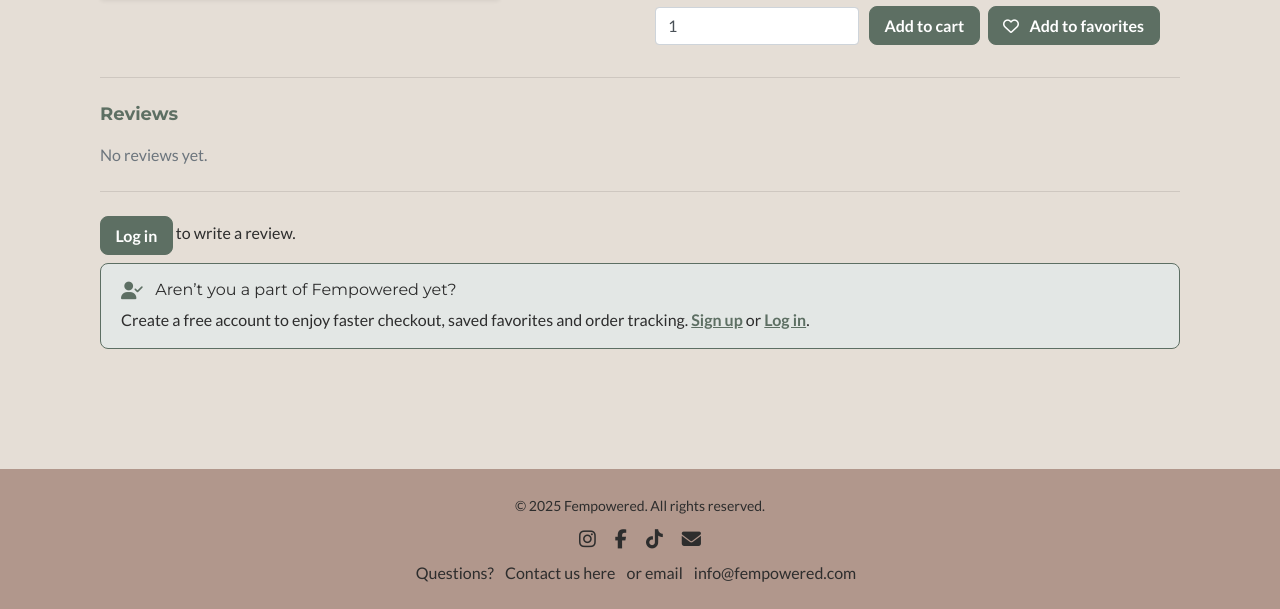
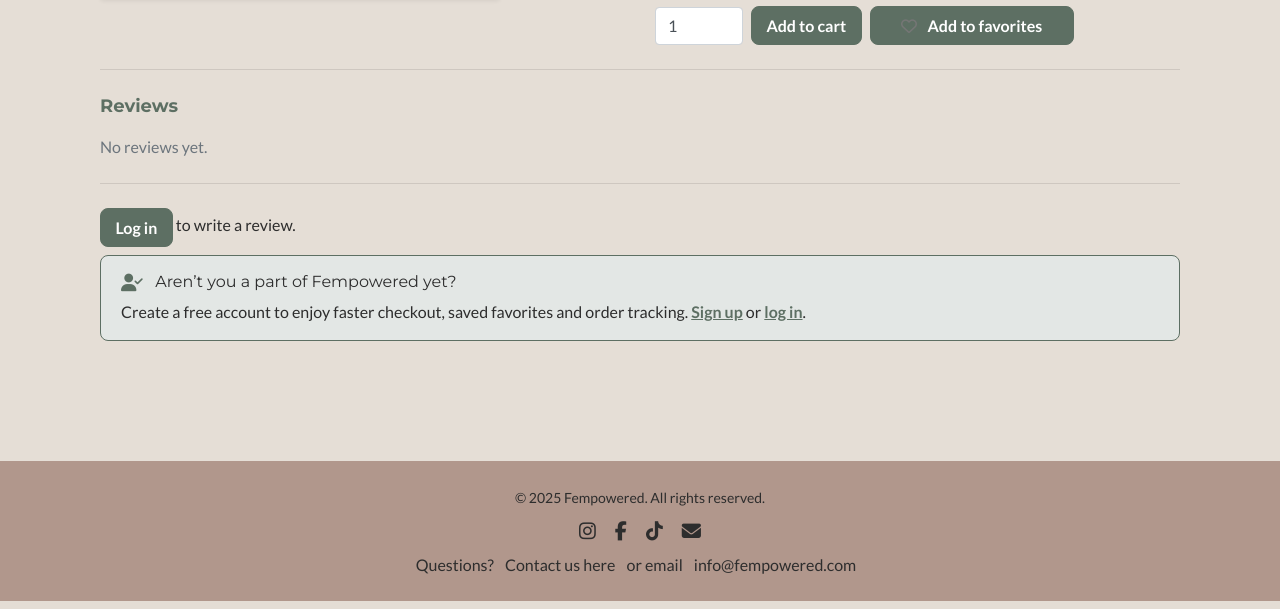
Before and after one commit to emelie-nilsson/fempowered, a Django app: page /shop/products/1/ in a window 1280 px wide. Shown: the part 445-1054 px from the top of the page. Run offline with Django 3.2, Linux system fonts and the light colour scheme; data comes from the database, SQL or seed files in the repository; data that the repository does not hold is empty; parts of the project's set-up code (start-up, migrations or seed data) failed here and were passed over.

Commit message:
Fix styling on product details

```diff
--- a/shop/templates/shop/product_detail.html
+++ b/shop/templates/shop/product_detail.html
@@ -14,14 +14,14 @@
       {% elif product.image_catalog %}
         <img src="/media/{{ product.image_catalog }}" class="img-fluid rounded shadow-sm" alt="{{ product.name }}" loading="lazy">
       {% else %}
-        <!-- Neutral box when no image is available -->
-        <div class="bg-light w-100" style="aspect-ratio:2/3;"></div>
+        <!-- Placeholder (styled in CSS only) -->
+        <div class="img-placeholder img-placeholder--portrait rounded shadow-sm"></div>
       {% endif %}
     </div>
 
     <!-- Right: product info and actions -->
     <div class="col-md-6">
-      <!-- Bigger green heading: size from main-heading, color from page-subtitle -->
+      <!-- Bigger green heading via existing classes -->
       <h1 class="main-heading page-subtitle mb-2">{{ product.name }}</h1>
 
       {% if product.color %}
@@ -34,10 +34,10 @@
         <p class="lead">{{ product.description }}</p>
       {% endif %}
 
-      <!-- Actions: Add to cart + Add/Remove favorites -->
-      <div class="d-flex flex-wrap align-items-end">
+      <!-- Actions: Add to cart + Add/Remove favorites (no layout jump) -->
+      <div class="actions">
         <!-- Add to cart -->
-        <form method="post" action="{% url 'add_to_cart' product.id %}" class="mr-2 mb-2">
+        <form method="post" action="{% url 'add_to_cart' product.id %}">
           {% csrf_token %}
           <div class="form-row align-items-end">
             <div class="col-auto">
@@ -45,31 +45,30 @@
               <input id="qty" type="number" name="quantity" min="1" value="1" class="form-control" required>
             </div>
             <div class="col-auto">
-              <button class="btn btn-fem mt-3">Add to cart</button>
+              <button class="btn btn-fem">Add to cart</button>
             </div>
           </div>
         </form>
 
-        <!-- Add/Remove favorites: same primary button style so hover matches -->
+        <!-- Favorites: same primary style; text/icon toggled by aria-pressed -->
         <form method="post"
               action="{% url 'toggle_favorite' product.id %}?next={{ request.get_full_path|urlencode }}"
-              class="mb-2">
+              class="fav-detail-form">
           {% csrf_token %}
-          {% if is_favorite %}
-            <button type="submit" class="btn btn-fem mt-3">
-              <i class="fa-solid fa-heart mr-1"></i> Remove from favorites
-            </button>
-          {% else %}
-            <button type="submit" class="btn btn-fem mt-3">
-              <i class="fa-regular fa-heart mr-1"></i> Add to favorites
-            </button>
-          {% endif %}
+          <button type="submit"
+                  class="btn btn-fem fav-detail-btn"
+                  aria-pressed="{{ is_favorite|yesno:'true,false' }}">
+            <i class="fa-regular fa-heart mr-1 fav-icon not-fav"></i>
+            <i class="fa-solid fa-heart mr-1 fav-icon is-fav"></i>
+            <span data-add>Add to favorites</span>
+            <span data-remove>Remove from favorites</span>
+          </button>
         </form>
       </div>
     </div>
   </div>
 
-  <!-- Reviews section -->
+  <!-- Reviews -->
   <hr class="my-4">
   <h2 class="h5 page-subtitle mb-3">Reviews</h2>
 
@@ -78,15 +77,15 @@
       {% for r in reviews %}
         <li class="mb-3">
           <strong>{{ r.user }}</strong>
+
           {% if r.is_verified %}
-            <span class="badge badge-success">Verified buyer</span>
+            <span class="pill pill-verified">
+              <i class="fa-solid fa-check icon"></i> Verified buyer
+            </span>
           {% endif %}
-          <!-- Render the review text; adjust field name if your model differs -->
-          <div class="mt-1">
-            {{ r.comment|default:r.text|default:r.body|default:"" }}
-          </div>
 
-          <!-- Optional owner actions -->
+          <div class="mt-1">{% firstof r.comment r.body r.text "" %}</div>
+
           {% if request.user.is_authenticated and r.user_id == request.user.id %}
             <div class="mt-1">
               <a class="btn btn-sm btn-outline-secondary" href="{% url 'review_update' r.pk %}">Edit</a>
@@ -97,11 +96,10 @@
       {% endfor %}
     </ul>
   {% else %}
-    <!-- Empty state when there are no reviews -->
     <p class="text-muted mb-0">No reviews yet.</p>
   {% endif %}
 
-  <!-- Write a review: shown when allowed by the view -->
+  <!-- Write a review / login prompt + nudge -->
   {% if can_review and form %}
     <hr class="my-4">
     <h3 class="h6 page-subtitle">Write a review</h3>
@@ -112,14 +110,11 @@
     </form>
 
   {% elif not request.user.is_authenticated %}
-    <!-- Not logged in: friendly prompt to log in -->
     <hr class="my-4">
     <p class="mb-2">
       <a class="btn btn-outline-secondary" href="{% url 'account_login' %}?next={{ request.get_full_path|urlencode }}">Log in</a>
       to write a review.
     </p>
-
-    <!-- Account nudge -->
     <div class="account-nudge">
       <h2 class="h6 mb-2">
         <i class="fa-solid fa-user-check mr-2"></i> Aren’t you a part of Fempowered yet?
@@ -127,20 +122,43 @@
       <p class="mb-0">
         Create a free account to enjoy faster checkout, saved favorites and order tracking.
         <a href="{% url 'account_signup' %}">Sign up</a> or
-        <a href="{% url 'account_login' %}?next={{ request.get_full_path|urlencode }}">Log in</a>.
+        <a href="{% url 'account_login' %}?next={{ request.get_full_path|urlencode }}">log in</a>.
       </p>
     </div>
 
   {% elif has_reviewed %}
-    <!-- Already reviewed -->
     <hr class="my-4">
     <p class="text-muted mb-0">You have already reviewed this product.</p>
 
   {% else %}
-    <!-- Logged in but not a verified buyer -->
     <hr class="my-4">
     <p class="text-muted mb-0">Only verified buyers can write a review.</p>
   {% endif %}
 
 </div>
 {% endblock %}
+
+{% block extra_js %}
+<script>
+/* AJAX favorite toggle with instant UI feedback */
+document.addEventListener("click", function(e){
+  const btn = e.target.closest(".fav-detail-btn");
+  if(!btn) return;
+  e.preventDefault();
+
+  const form = btn.closest(".fav-detail-form");
+  const csrftoken = form.querySelector("input[name=csrfmiddlewaretoken]").value;
+
+  fetch(form.action, {
+    method: "POST",
+    headers: { "X-CSRFToken": csrftoken, "X-Requested-With": "XMLHttpRequest" }
+  })
+  .then(r => r.ok ? r.json() : Promise.reject())
+  .then(() => {
+    const pressed = btn.getAttribute("aria-pressed") === "true";
+    btn.setAttribute("aria-pressed", (!pressed).toString());
+  })
+  .catch(() => form.submit());
+});
+</script>
+{% endblock %}
--- a/static/css/style.css
+++ b/static/css/style.css
@@ -665,7 +665,49 @@ body.error-404 .btn-outline-secondary {
   white-space: nowrap;
 }
 
+/* 1) Actions-rad: tajt rad med jämn luft */
+.actions {
+  display: flex;
+  align-items: flex-end;
+  gap: .5rem;          /* lite luft mellan Add to cart och Add to favorites */
+  flex-wrap: wrap;     /* tillåt radbrytning på riktigt små skärmar */
+}
+.actions > form {      /* båda formulären ska vara innehållsbreda */
+  display: inline-flex;
+  align-items: flex-end;
+  margin: 0;
+  flex: 0 0 auto;      /* förhindra att de krymper konstigt */
+}
 
+/* 2) Inuti Add to cart-formen: qty + knapp i rad med liten gap */
+.actions .form-row {
+  display: inline-flex; /* ersätt BS form-row som annars har negativa marginaler */
+  align-items: flex-end;
+  gap: .5rem;           /* luft mellan Qty och Add to cart */
+  margin: 0;
+}
+.actions .form-row .col-auto { padding: 0; }
+
+/* Komprimera qty-fältet så helheten får plats även när etiketten blir längre */
+.actions input[type="number"] {
+  width: 5.5rem;        /* justera vid behov: 5rem–6rem */
+  max-width: 100%;
+}
+
+/* 3) Favoritknappen: inga radbrott i labeln + liten stabil min-bredd */
+.fav-detail-form { flex: 0 0 auto; }
+.fav-detail-btn  { white-space: nowrap; }
+@media (min-width: 576px) {
+  .fav-detail-btn { min-width: 22ch; } /* 21–24ch brukar bli perfekt */
+}
+
+/* Toggla ikon/label via aria-pressed (måste matcha din HTML) */
+.fav-detail-btn .is-fav { display: none; }
+.fav-detail-btn[aria-pressed="true"] .not-fav { display: none; }
+.fav-detail-btn[aria-pressed="true"] .is-fav { display: inline; }
+.fav-detail-btn [data-remove] { display: none; }
+.fav-detail-btn[aria-pressed="true"] [data-remove] { display: inline; }
+.fav-detail-btn[aria-pressed="true"] [data-add] { display: none; }
 
 /* Shared styling for all account boxes */
 .why-account,
```
